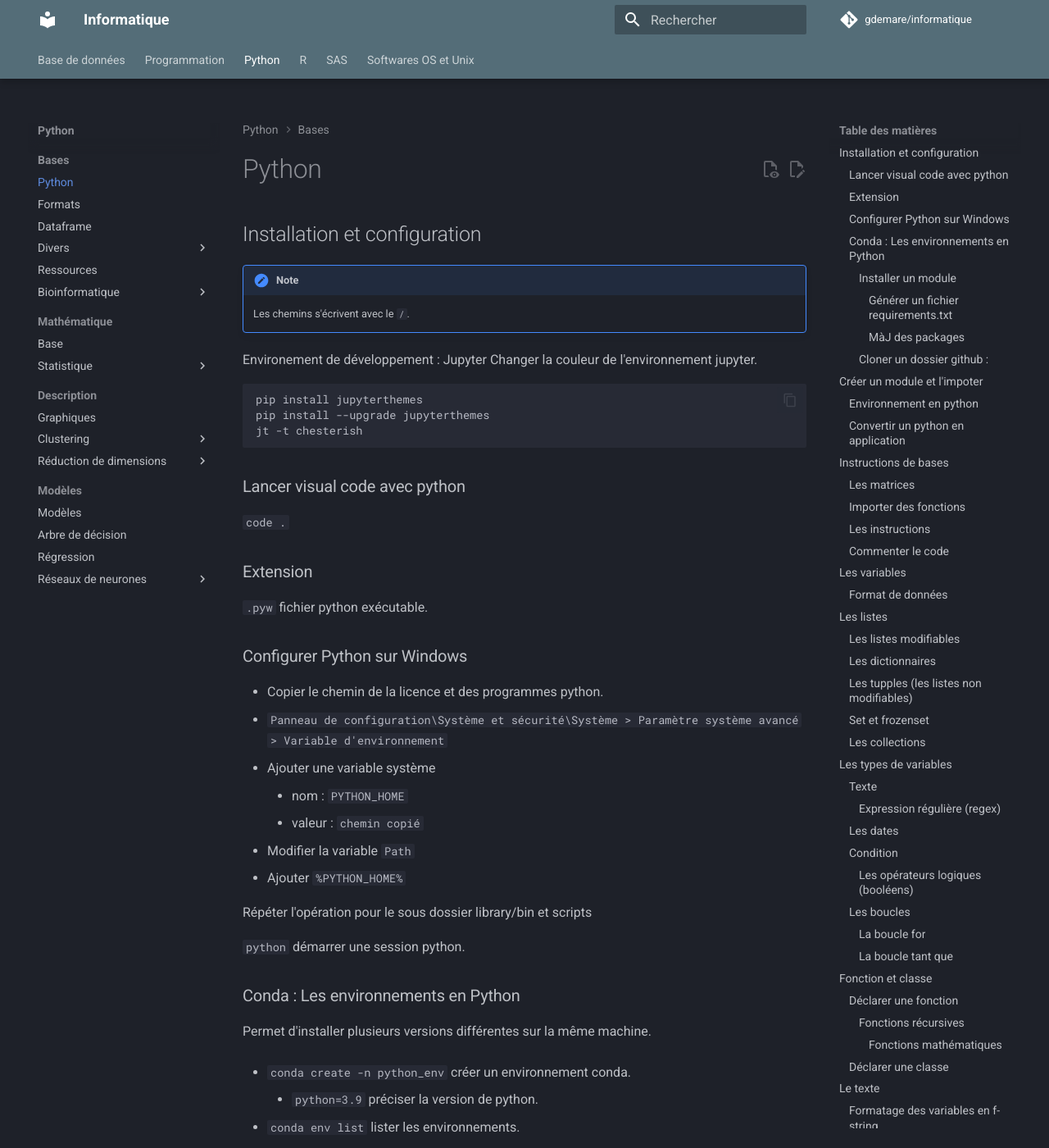
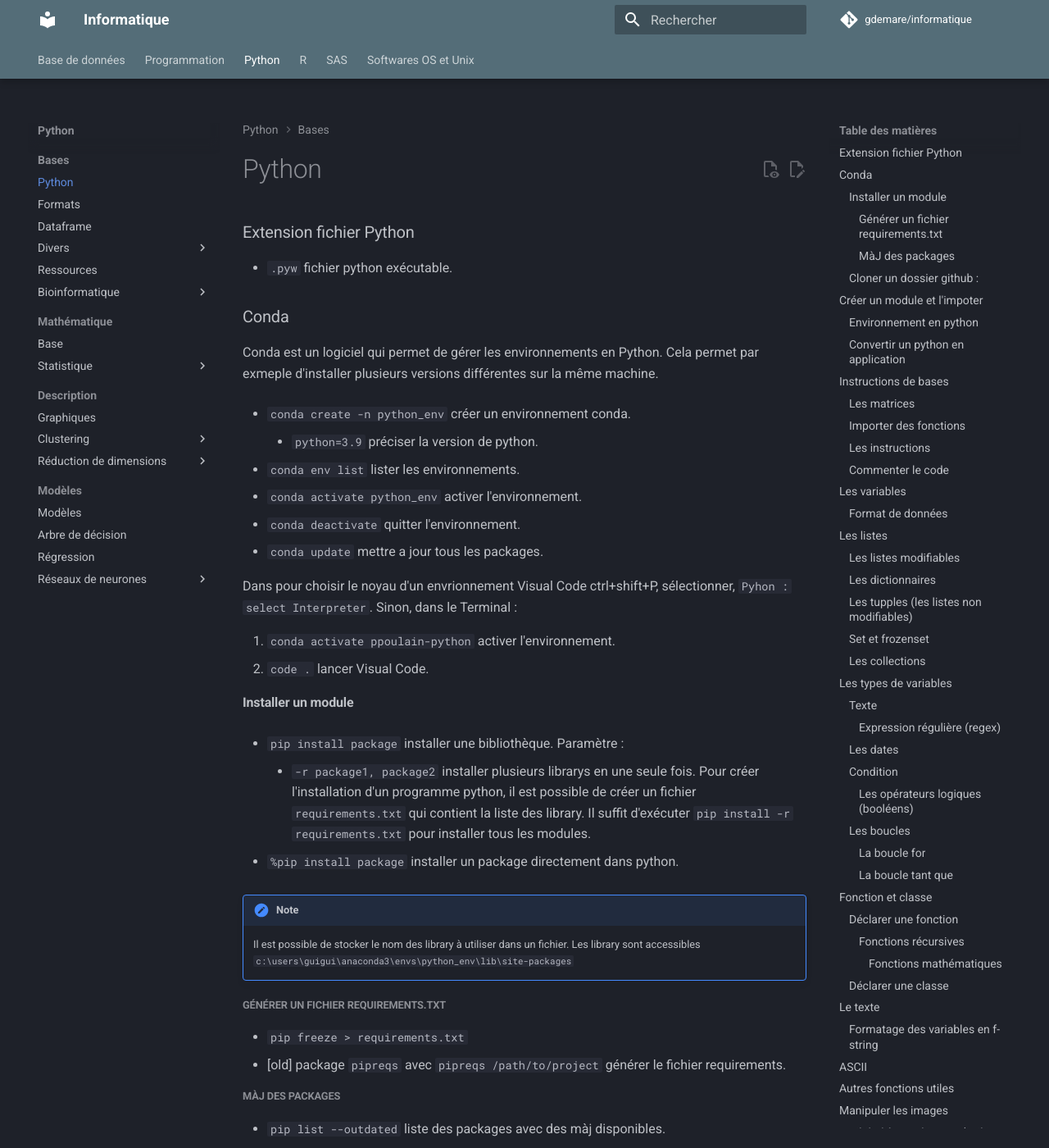
Before and after one commit to gdemare/Informatique, an MkDocs documentation site: the page built from docs/python/python_py.md, in a window 1280 px wide and 1400 px high. Shown: the whole window at 82% size. Built offline with MkDocs 1.6.1 and Material for MkDocs 9.7.7, drawn with Linux system fonts in a browser that asks for light colours; comment, search, counter and statistics services are not loaded; some of the changed text lies outside the part shown.

Commit message:
Update python_py.md

````diff
--- a/docs/python/python_py.md
+++ b/docs/python/python_py.md
@@ -1,44 +1,10 @@
-## Installation et configuration
+### Extension fichier Python
 
-!!! note
-	Les chemins s'écrivent avec le `/`.
+* `.pyw` fichier python exécutable.
 
-Environement de développement : Jupyter
-Changer la couleur de l'environnement jupyter.
+### Conda
 
-```
-pip install jupyterthemes
-pip install --upgrade jupyterthemes
-jt -t chesterish
-```
-
-### Lancer visual code avec python
-
-`code .`
-
-### Extension
-
-`.pyw` fichier python exécutable.
-
-### Configurer Python sur Windows
-
-* Copier le chemin de la licence et des programmes python.
-* `Panneau de configuration\Système et sécurité\Système > Paramètre système avancé > Variable d'environnement`
-* Ajouter une variable système
-
-	* nom : `PYTHON_HOME`
-	* valeur : `chemin copié`
-
-* Modifier la variable `Path`
-* Ajouter `%PYTHON_HOME%`
-
-Répéter l'opération pour le sous dossier library/bin et scripts
-
-`python` démarrer une session python.
-
-### Conda : Les environnements en Python
-
-Permet d'installer plusieurs versions différentes sur la même machine.
+Conda est un logiciel qui permet de gérer les environnements en Python. Cela permet par exmeple d'installer plusieurs versions différentes sur la même machine.
 
 * `conda create -n python_env` créer un environnement conda.
 
@@ -51,13 +17,16 @@
 
 Dans pour choisir le noyau d'un envrionnement Visual Code ctrl+shift+P, sélectionner, `Pyhon : select Interpreter`. Sinon, dans le Terminal :
 
-1. `conda activate ppoulain-python`
-2. `code .`
+1. `conda activate ppoulain-python` activer l'environnement.
+2. `code .` lancer Visual Code.
 
 #### Installer un module
 
-* `pip install package` installer une bibliothèque. Paramètre
+* `pip install package` installer une bibliothèque. Paramètre :
+
 	* `-r package1, package2` installer plusieurs librarys en une seule fois. Pour créer l'installation d'un programme python, il est possible de créer un fichier `requirements.txt` qui contient la liste des library. Il suffit d'exécuter `pip install -r requirements.txt` pour installer tous les modules.
+
+ * `%pip install package` installer un package directement dans python.
 
 !!! note
 	Il est possible de stocker le nom des library à utiliser dans un fichier. Les library sont accessibles `c:\users\guigui\anaconda3\envs\python_env\lib\site-packages`
@@ -773,3 +742,35 @@
 `import urllib`
 
 `urllib.request.urlretrieve(url, variable)` récupérer un fichier depuis une url.
+
+## Configurer Python
+
+### Déclarer une variable python dans Windows
+
+* Copier le chemin de la licence et des programmes python.
+* `Panneau de configuration\Système et sécurité\Système > Paramètre système avancé > Variable d'environnement`
+* Ajouter une variable système
+
+	* nom : `PYTHON_HOME`
+	* valeur : `chemin copié`
+
+* Modifier la variable `Path`
+* Ajouter `%PYTHON_HOME%`
+
+Répéter l'opération pour le sous dossier library/bin et scripts
+
+`python` démarrer une session python.
+
+### Jupyter notebook
+
+!!! note
+	Les chemins s'écrivent avec le `/`.
+
+Environement de développement : Jupyter
+Changer la couleur de l'environnement jupyter.
+
+```
+pip install jupyterthemes
+pip install --upgrade jupyterthemes
+jt -t chesterish
+```
````
